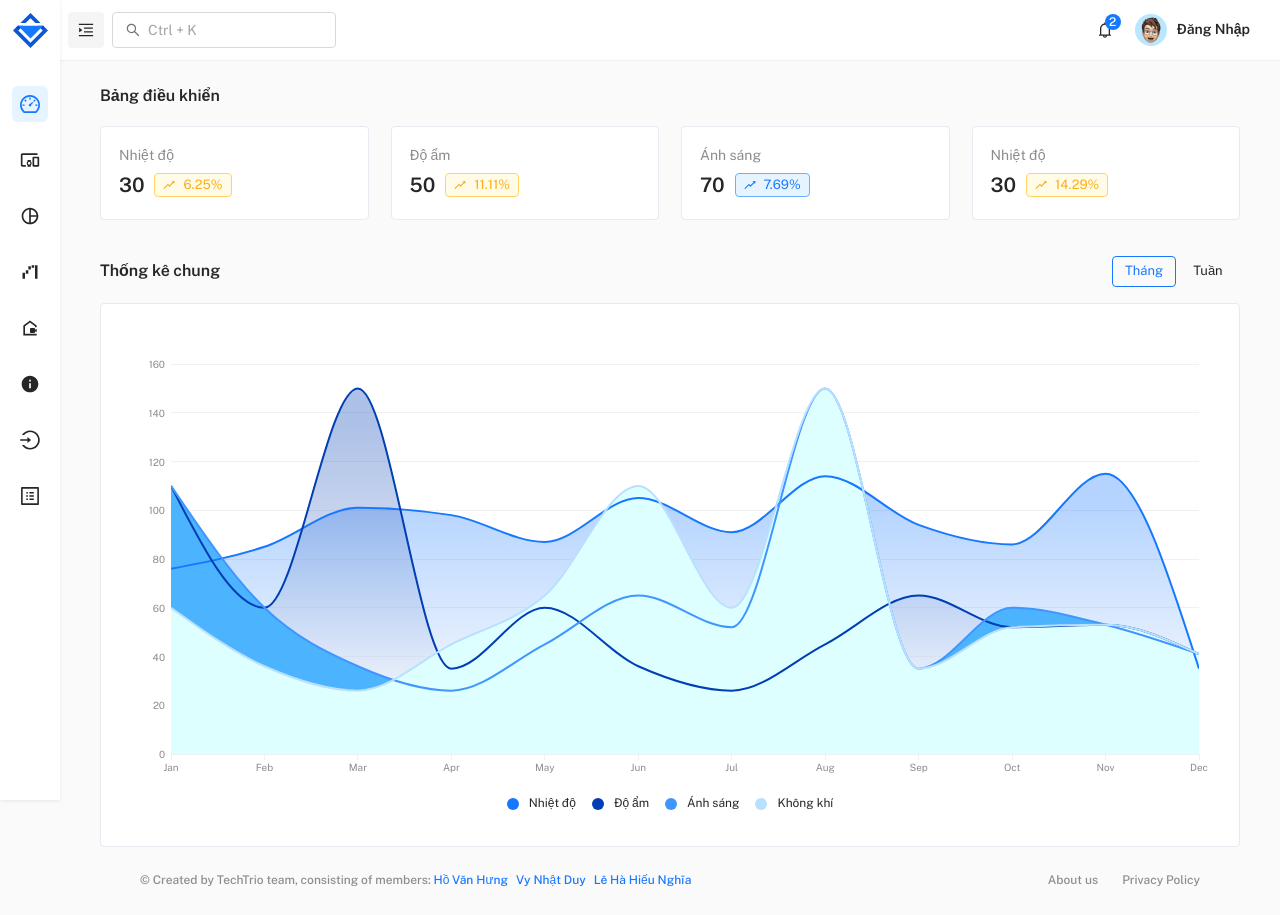
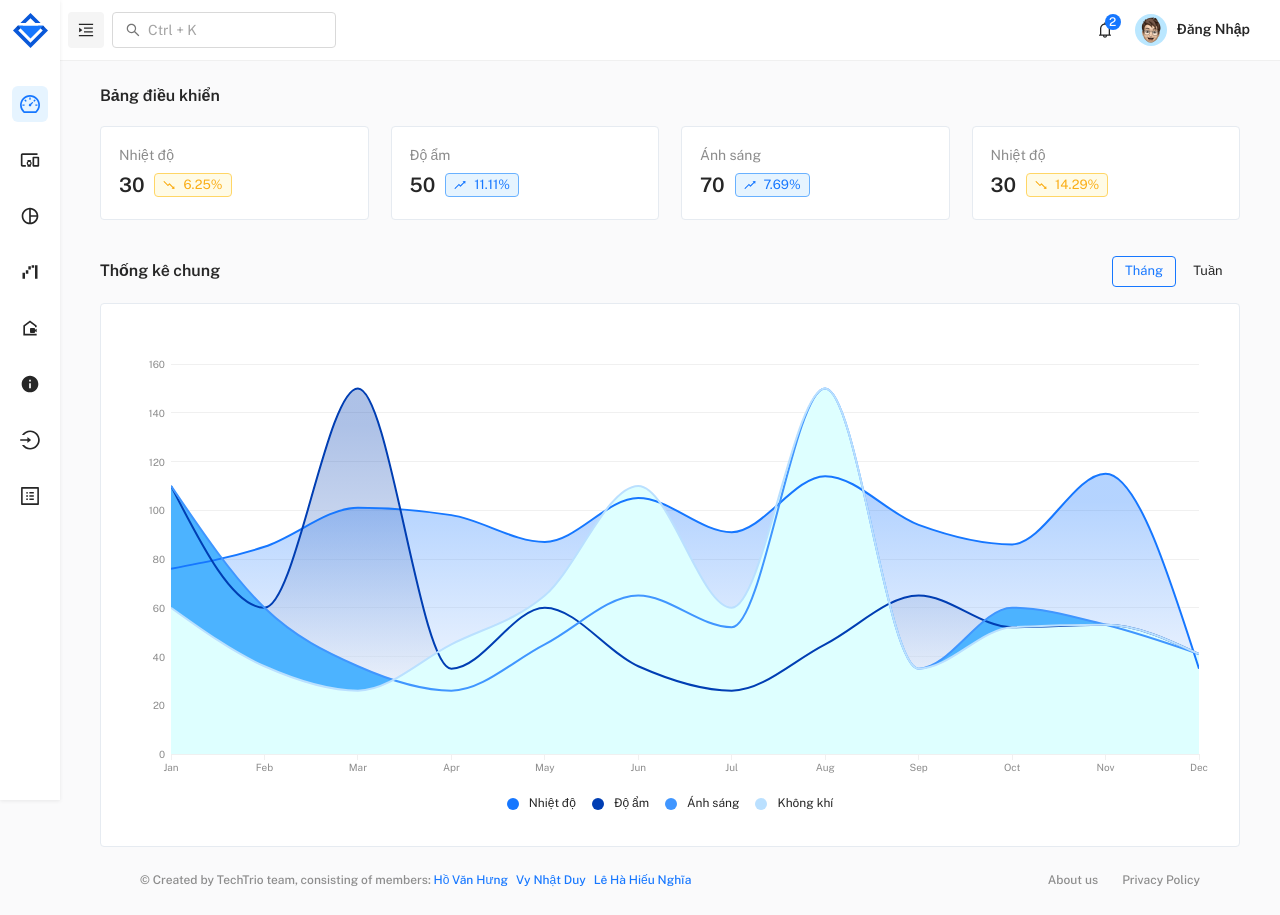
Before and after one commit to vynhatduy/IoT, a React (Vite) app in the folder Admin_UI/: page / in a window 1280 px wide. Built offline with nearby package versions, Linux system fonts and the light colour scheme.

Commit message:
update structure FE & add mockdata for dashboard

```diff
--- /dev/null
+++ b/Admin_UI/src/data/mockdata.json
@@ -0,0 +1,40 @@
+{
+    "dataText": [
+      {
+        "card": "1",
+        "title": "Nhiệt độ",
+        "count": 30,
+        "previousValue": 32,
+        "percentage": 6.25,
+        "color": "warning",
+        "extra": "example"
+      },
+      {
+        "card": "2",
+        "title": "Độ ẩm",
+        "count": 50,
+        "previousValue": 45,
+        "percentage": 11.11,
+        "color": "warning",
+        "extra": "example"
+      },
+      {
+        "card": "3",
+        "title": "Ánh sáng",
+        "count": 70,
+        "previousValue": 65,
+        "percentage": 7.69,
+        "color": "primary",
+        "extra": "example"
+      },
+      {
+        "card": "4",
+        "title": "Nhiệt độ",
+        "count": 30,
+        "previousValue": 35,
+        "percentage": 14.29,
+        "color": "warning",
+        "extra": "example"
+      }
+    ]
+  }
--- a/Admin_UI/src/index.jsx
+++ b/Admin_UI/src/index.jsx
@@ -42,7 +42,4 @@ const root = createRoot(container);
 
 root.render(<App />);
 
-// If you want to start measuring performance in your app, pass a function
-// to log results (for example: reportWebVitals(console.log))
-// or send to an analytics endpoint. Learn more: https://bit.ly/CRA-vitals
 reportWebVitals();
--- a/Admin_UI/src/layout/Dashboard/Drawer/DrawerContent/Navigation/index.jsx
+++ b/Admin_UI/src/layout/Dashboard/Drawer/DrawerContent/Navigation/index.jsx
@@ -4,12 +4,12 @@ import Box from '@mui/material/Box';
 
 // project import
 import NavGroup from './NavGroup';
-import menuItem from 'assets/menu-items';
+import menuItems from "../../../../../routes/menu-items/index"
 
 // ==============================|| DRAWER CONTENT - NAVIGATION ||============================== //
 
 export default function Navigation() {
-  const navGroups = menuItem.items.map((item) => {
+  const navGroups = menuItems.items.map((item) => {
     switch (item.type) {
       case 'group':
         return <NavGroup key={item.id} item={item} />;
--- a/Admin_UI/src/pages/bangDieuKhien.jsx
+++ b/Admin_UI/src/pages/bangDieuKhien.jsx
@@ -2,25 +2,25 @@
 // import Avatar from '@mui/material/Avatar';
 // import AvatarGroup from '@mui/material/AvatarGroup';
 // import Button from '@mui/material/Button';
-import Grid from '@mui/material/Grid2';
 // import List from '@mui/material/List';
 // import ListItem from '@mui/material/ListItem';
 // import ListItemAvatar from '@mui/material/ListItemAvatar';
 // import ListItemButton from '@mui/material/ListItemButton';
 // import ListItemText from '@mui/material/ListItemText';
 // import Stack from '@mui/material/Stack';
-import Typography from '@mui/material/Typography';
 // import Box from '@mui/material/Box';
 
 // project imports
 // import MainCard from 'components/MainCard';
-import AnalyticEcommerce from 'components/cards/AnalyticEcommerce';
 // import MonthlyBarChart from 'common/contentNavbar/MonthlyBarChart';
 // import ReportAreaChart from 'common/contentNavbar/ReportAreaChart';
-import UniqueVisitorCard from '../components/contentDashboard/UniqueVisitorCard';
 // import SaleReportCard from "common/contentNavbar/SaleReportCard";
 // import OrdersTable from "../common/contentNavbar/OrdersTable";
-
+import Grid from '@mui/material/Grid2';
+import Typography from '@mui/material/Typography';
+import AnalyticEcommerce from 'components/cards/AnalyticEcommerce';
+import UniqueVisitorCard from '../components/contentDashboard/UniqueVisitorCard';
+import mockData from "../data/mockdata.json"
 // assets
 // import GiftOutlined from '@ant-design/icons/GiftOutlined';
 // import MessageOutlined from '@ant-design/icons/MessageOutlined';
@@ -32,61 +32,25 @@ import UniqueVisitorCard from '../components/contentDashboard/UniqueVisitorCard'
 // import avatar4 from 'assets/images/users/avatar-4.png';
 
 // avatar style
-const avatarSX = {
-  width: 80,
-  height: 36,
-  fontSize: '4rem'
-};
+// const avatarSX = {
+//   width: 80,
+//   height: 36,
+//   fontSize: '4rem'
+// };
 
-// action style
-const actionSX = {
-  mt: 0.75,
-  ml: 1,
-  top: 'auto',
-  right: 'auto',
-  alignSelf: 'flex-start',
-  transform: 'none'
-};
+// // action style
+// const actionSX = {
+//   mt: 0.75,
+//   ml: 1,
+//   top: 'auto',
+//   right: 'auto',
+//   alignSelf: 'flex-start',
+//   transform: 'none'
+// };
 
-const dataText = [
-  {
-    card: "1",
-    title: "Nhiệt độ",
-    count: 30,
-    previousValue: 32, // Nhiệt độ cũ cao hơn nhiệt độ hiện tại
-    percentage: 6.25, // Phần trăm thay đổi: (32-30)/32*100 = 6.25%
-    color: "warning",
-    extra: "example",
-  },
-  {
-    card: "2",
-    title: "Độ ẩm",
-    count: 50,
-    previousValue: 45, // Độ ẩm cũ thấp hơn độ ẩm hiện tại
-    percentage: 11.11, // Phần trăm thay đổi: (50-45)/45*100 = 11.11%
-    color: "warning",
-    extra: "example",
-  },
-  {
-    card: "3",
-    title: "Ánh sáng",
-    count: 70,
-    previousValue: 65, // Ánh sáng cũ thấp hơn ánh sáng hiện tại
-    percentage: 7.69, // Phần trăm thay đổi: (70-65)/65*100 = 7.69%
-    color: "primary",
-    extra: "example",
-  },
-  {
-    card: "4",
-    title: "Nhiệt độ",
-    count: 30,
-    previousValue: 35, // Nhiệt độ cũ cao hơn nhiệt độ hiện tại
-    percentage: 14.29, // Phần trăm thay đổi: (35-30)/35*100 = 14.29%
-    color: "warning",
-    extra: "example",
-  }
-];
+
 // ==============================|| DASHBOARD - DEFAULT ||============================== //
+const {dataText} = mockData;
 
 export default function DashboardDefault() {
   return (
@@ -96,17 +60,19 @@ export default function DashboardDefault() {
         <Typography variant="h5">Bảng điều khiển</Typography>
       </Grid>
       {dataText.map((item, key) => {
-        const isloss = item.previousValue > item.count;
+        const isLoss = item.count < item.previousValue;
+        const color = isLoss? "warning":"primary";
+
         return(
         <Grid size={{ xs: 12, sm: 6, md: 4, lg: 3 }}>
           <AnalyticEcommerce
-          key={key.card}
+          key={item.card}
           title={item.title}
           count={item.count}
           percentage={item.percentage}
-          color={item.color}
+          color={color}
           extra={item.extra}
-          isloss={isloss}
+          isLoss={isLoss}
           />
         </Grid>
         )
@@ -115,179 +81,7 @@ export default function DashboardDefault() {
       <Grid size={{ xs: 12, md: 7, lg: 12 }}>
         <UniqueVisitorCard />
       </Grid>
-      {/* <Grid size={{ xs: 12, md: 5, lg: 4 }}> */}
-      {/* <Grid container alignItems="center" justifyContent="space-between">
-          <Grid>
-            <Typography variant="h5">Income Overview</Typography>
-          </Grid>
-          <Grid />
-        </Grid> */}
-      {/* <MainCard sx={{ mt: 2 }} content={false}>
-          <Box sx={{ p: 3, pb: 0 }}>
-            <Stack sx={{ gap: 2 }}>
-              <Typography variant="h6" color="text.secondary">
-                This Week Statistics
-              </Typography>
-              <Typography variant="h3">$7,650</Typography>
-            </Stack>
-          </Box>
-          <MonthlyBarChart />
-        </MainCard>
-      </Grid>
-    row 3 */}
-      {/* <Grid size={{ xs: 12, md: 7, lg: 8 }}>
-        <Grid container alignItems="center" justifyContent="space-between">
-          <Grid>
-            <Typography variant="h5">Recent Orders</Typography>
-          </Grid>
-          <Grid />
-        </Grid>
-        <MainCard sx={{ mt: 2 }} content={false}>
-          <OrdersTable />
-        </MainCard>
-      </Grid> */}
-      {/* <Grid size={{ xs: 12, md: 5, lg: 4 }}>
-        <Grid container alignItems="center" justifyContent="space-between">
-          <Grid>
-            <Typography variant="h5">Analytics Report</Typography>
-          </Grid>
-          <Grid />
-        </Grid>
-        <MainCard sx={{ mt: 2 }} content={false}>
-          <List sx={{ p: 0, '& .MuiListItemButton-root': { py: 2 } }}>
-            <ListItemButton divider>
-              <ListItemText primary="Company Finance Growth" />
-              <Typography variant="h5">+45.14%</Typography>
-            </ListItemButton>
-            <ListItemButton divider>
-              <ListItemText primary="Company Expenses Ratio" />
-              <Typography variant="h5">0.58%</Typography>
-            </ListItemButton>
-            <ListItemButton>
-              <ListItemText primary="Business Risk Cases" />
-              <Typography variant="h5">Low</Typography>
-            </ListItemButton>
-          </List>
-          <ReportAreaChart />
-        </MainCard>
-      </Grid> */}
-      {/* row 4 */}
-      {/* <Grid size={{ xs: 12, md: 7, lg: 8 }}>
-        <SaleReportCard />
-      </Grid> */}
-      {/* <Grid size={{ xs: 12, md: 5, lg: 4 }}>
-        <Grid container alignItems="center" justifyContent="space-between">
-          <Grid>
-            <Typography variant="h5">Transaction History</Typography>
-          </Grid>
-          <Grid />
-        </Grid>
-        <MainCard sx={{ mt: 2 }} content={false}>
-          <List
-            component="nav"
-            sx={{
-              px: 0,
-              py: 0,
-              '& .MuiListItemButton-root': {
-                py: 1.5,
-                px: 2,
-                '& .MuiAvatar-root': avatarSX,
-                '& .MuiListItemSecondaryAction-root': { ...actionSX, position: 'relative' }
-              }
-            }}
-          >
-            <ListItem
-              component={ListItemButton}
-              divider
-              secondaryAction={
-                <Stack sx={{ alignItems: 'flex-end' }}>
-                  <Typography variant="subtitle1" noWrap>
-                    + $1,430
-                  </Typography>
-                  <Typography variant="h6" color="secondary" noWrap>
-                    78%
-                  </Typography>
-                </Stack>
-              }
-            >
-              <ListItemAvatar>
-                <Avatar sx={{ color: 'success.main', bgcolor: 'success.lighter' }}>
-                  <GiftOutlined />
-                </Avatar>
-              </ListItemAvatar>
-              <ListItemText primary={<Typography variant="subtitle1">Order #002434</Typography>} secondary="Today, 2:00 AM" />
-            </ListItem>
-            <ListItem
-              component={ListItemButton}
-              divider
-              secondaryAction={
-                <Stack sx={{ alignItems: 'flex-end' }}>
-                  <Typography variant="subtitle1" noWrap>
-                    + $302
-                  </Typography>
-                  <Typography variant="h6" color="secondary" noWrap>
-                    8%
-                  </Typography>
-                </Stack>
-              }
-            >
-              <ListItemAvatar>
-                <Avatar sx={{ color: 'primary.main', bgcolor: 'primary.lighter' }}>
-                  <MessageOutlined />
-                </Avatar>
-              </ListItemAvatar>
-              <ListItemText primary={<Typography variant="subtitle1">Order #984947</Typography>} secondary="5 August, 1:45 PM" />
-            </ListItem>
-            <ListItem
-              component={ListItemButton}
-              secondaryAction={
-                <Stack sx={{ alignItems: 'flex-end' }}>
-                  <Typography variant="subtitle1" noWrap>
-                    + $682
-                  </Typography>
-                  <Typography variant="h6" color="secondary" noWrap>
-                    16%
-                  </Typography>
-                </Stack>
-              }
-            >
-              <ListItemAvatar>
-                <Avatar sx={{ color: 'error.main', bgcolor: 'error.lighter' }}>
-                  <SettingOutlined />
-                </Avatar>
-              </ListItemAvatar>
-              <ListItemText primary={<Typography variant="subtitle1">Order #988784</Typography>} secondary="7 hours ago" />
-            </ListItem>
-          </List>
-        </MainCard>
-        <MainCard sx={{ mt: 2 }}>
-          <Stack sx={{ gap: 3 }}>
-            <Grid container justifyContent="space-between" alignItems="center">
-              <Grid>
-                <Stack>
-                  <Typography variant="h5" noWrap>
-                    Help & Support Chat
-                  </Typography>
-                  <Typography variant="caption" color="secondary" noWrap>
-                    Typical replay within 5 min
-                  </Typography>
-                </Stack>
-              </Grid>
-              <Grid>
-                <AvatarGroup sx={{ '& .MuiAvatar-root': { width: 32, height: 32 } }}>
-                  <Avatar alt="Remy Sharp" src={avatar1} />
-                  <Avatar alt="Travis Howard" src={avatar2} />
-                  <Avatar alt="Cindy Baker" src={avatar3} />
-                  <Avatar alt="Agnes Walker" src={avatar4} />
-                </AvatarGroup>
-              </Grid>
-            </Grid>
-            <Button size="small" variant="contained" sx={{ textTransform: 'capitalize' }}>
-              Need Help?
-            </Button>
-          </Stack>
-        </MainCard>
-      </Grid> */}
+
     </Grid>
   );
 }
```
Also changed, not shown: Admin_UI/src/components/contentDashboard/incomeAnalyticEcommerce.jsx (+30 -18 lines), Admin_UI/src/pages/cauHinhThietBi.jsx (+4 -4 lines), Admin_UI/src/routes/menu-items/authentication.jsx (renamed from Admin_UI/src/assets/menu-items/authentication.jsx), Admin_UI/src/routes/menu-items/index.jsx (renamed from Admin_UI/src/assets/menu-items/index.jsx), Admin_UI/src/routes/menu-items/nav.jsx (renamed from Admin_UI/src/assets/menu-items/nav.jsx).
